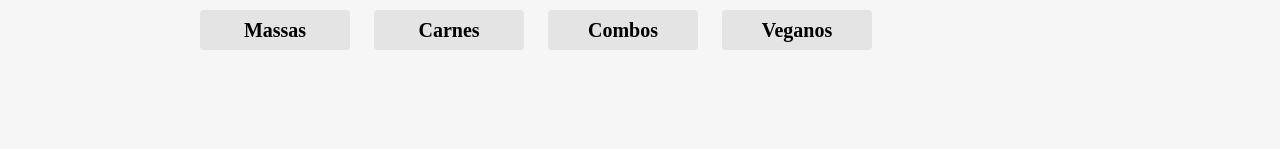
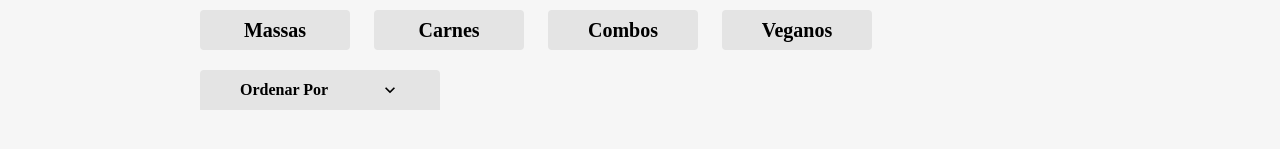
Before and after one commit to aleeeguevara/pasta-mia, a React (Create React App) app: page / in a window 1280 px wide. Shown: the part 671-820 px from the top of the page. Built offline with nearby package versions, Linux system fonts and the light colour scheme; a web font is replaced by a local one.

Commit message:
(feat) - Create sort selection

```diff
--- /dev/null
+++ b/src/pages/Cardapio/Ordenador/Ordenador.module.scss
@@ -0,0 +1,49 @@
+@import "styles/variaveis";
+
+.ordenador {
+  align-items: center;
+  background-color: $grey;
+  border: none;
+  border-top-left-radius: 4px;
+  border-top-right-radius: 4px;
+  display: flex;
+  font-size: 1rem;
+  font-weight: bold;
+  height: 40px;
+  justify-content: space-between;
+  min-width: 240px;
+  padding: 0 40px;
+  position: relative;
+  &--ativo {
+    background-color: $blue;
+    color: white;
+  }
+  &__options {
+    display: none;
+    position: absolute;
+    left: 0;
+    flex-direction: column;
+    top: 100%;
+    width: 100%;
+    &--ativo {
+      display: flex;
+    }
+  }
+  &__option {
+    align-items: center;
+    background-color: $grey;
+    border-top: 2px solid $light-grey;
+    box-sizing: border-box;
+    color: $black;
+    display: flex;
+    height: 40px;
+    justify-content: center;
+    width: inherit;
+    &:hover,
+    &--ativo {
+      background-color: $blue;
+      cursor: pointer;
+      color: white;
+    }
+  }
+}
--- a/src/pages/Cardapio/Ordenador/index.tsx
+++ b/src/pages/Cardapio/Ordenador/index.tsx
@@ -1,10 +1,33 @@
-import React from 'react'
+import React, { useState} from 'react'
+import styles from './Ordenador.module.scss'
+import opcoes from './opcoes.json'
+import classNames from 'classnames';
+import {MdKeyboardArrowUp, MdKeyboardArrowDown} from 'react-icons/md'
 
-export default function Ordenador() {
+type Iprops ={
+  ordenador: string,
+  setOrdenador: React.Dispatch<React.SetStateAction<string>>
+}
+
+export default function Ordenador({ ordenador, setOrdenador } : Iprops) {
+  const [aberto, setAberto] = useState<Boolean>(false);
+  const nomeOrdenador= ordenador && opcoes.find((opcao) => opcao.value === ordenador)?.nome;
   return (
-    <button>
-      <span></span>
-      <div></div>
+    <button
+    className={classNames({[styles.ordenador] : true, [styles['ordenador--ativo']] : ordenador !== '' })}
+      onClick={() => setAberto(!aberto)}
+      onBlur={() => setAberto(false) }
+    >
+      <span>{ nomeOrdenador || 'Ordenar Por'}</span>
+
+      {aberto ? <MdKeyboardArrowUp size={20} /> : <MdKeyboardArrowDown size={20}  /> }
+      <div className={classNames({ [ styles.ordenador__options]:true , [styles['ordenador__options--ativo']]: aberto })}>
+        {opcoes.map((opcao) => (
+          <div className={styles.ordenador__option} key={opcao.value} onClick={() => setOrdenador(opcao.value)}>
+            {opcao.nome}
+          </div>
+        ))}
+      </div>
     </button>
   )
 }
--- /dev/null
+++ b/src/pages/Cardapio/Ordenador/opcoes.json
@@ -0,0 +1,18 @@
+[
+  {
+    "nome": "",
+    "value": ""
+  },
+  {
+    "nome": "Porção",
+    "value": "porcao"
+  },
+  {
+    "nome": "Qtd. pessoas",
+    "value": "qtd_pessoas"
+  },
+  {
+    "nome": "Preço",
+    "value": "preco"
+  }
+]
--- a/src/pages/Cardapio/index.tsx
+++ b/src/pages/Cardapio/index.tsx
@@ -3,10 +3,12 @@
 import Buscador from './Buscador';
 import logo from 'assets/logo.png'
 import Filtros from './Filtros';
+import Ordenador from './Ordenador';
 
 export default function Cardapio() {
   const [busca, setBusca] = useState('')
   const [filtro, setFiltro] = useState<number | null>(null)
+  const [ordenador, setOrdenador] = useState<string>('')
   return (
     <main>
       <nav className={styles.menu}> <img src={logo} alt="" /> <h1>Pasta Mia</h1> </nav>
@@ -22,6 +24,7 @@
         <Buscador busca={busca} setBusca={setBusca} />
         <div className={styles.cardapio__filtros}>
           <Filtros filtro={filtro} setFiltro={setFiltro} />
+          <Ordenador ordenador={ordenador} setOrdenador={setOrdenador}/>
         </div>
       </section>
     </main>
```
